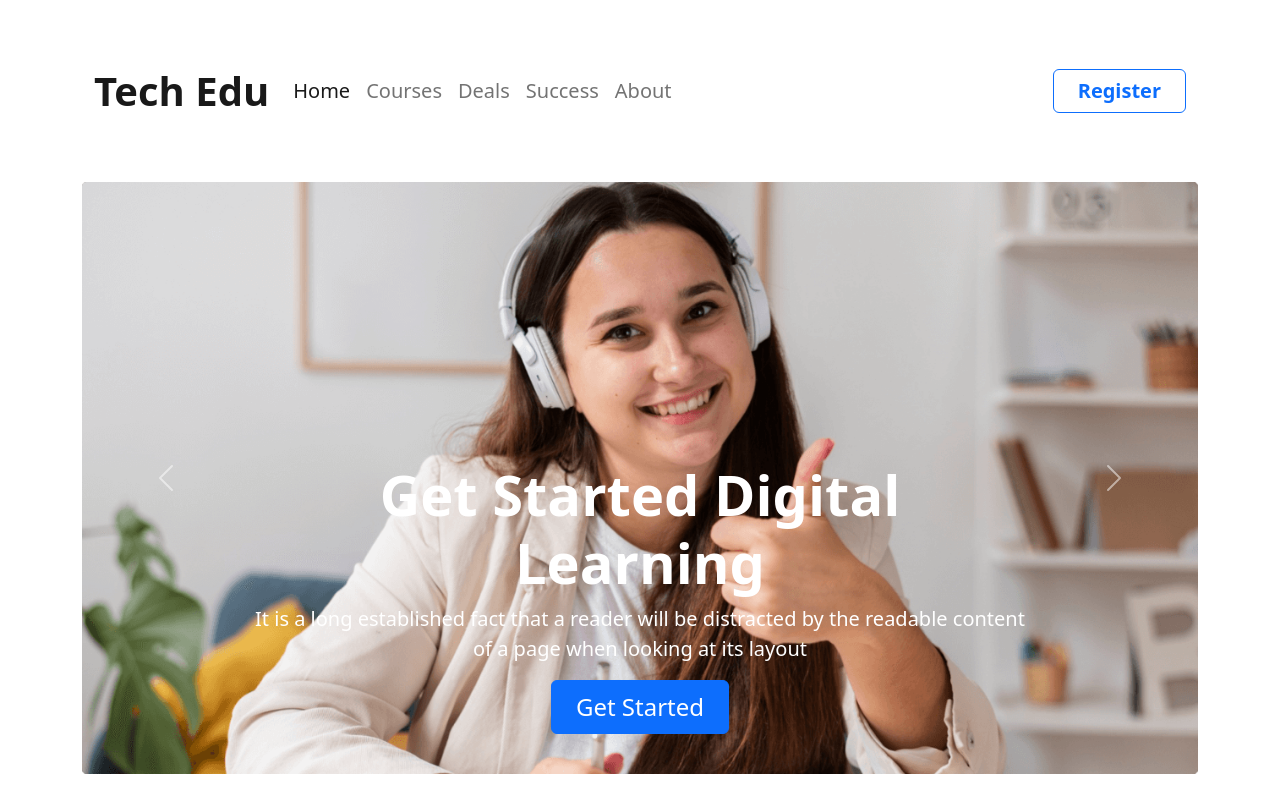
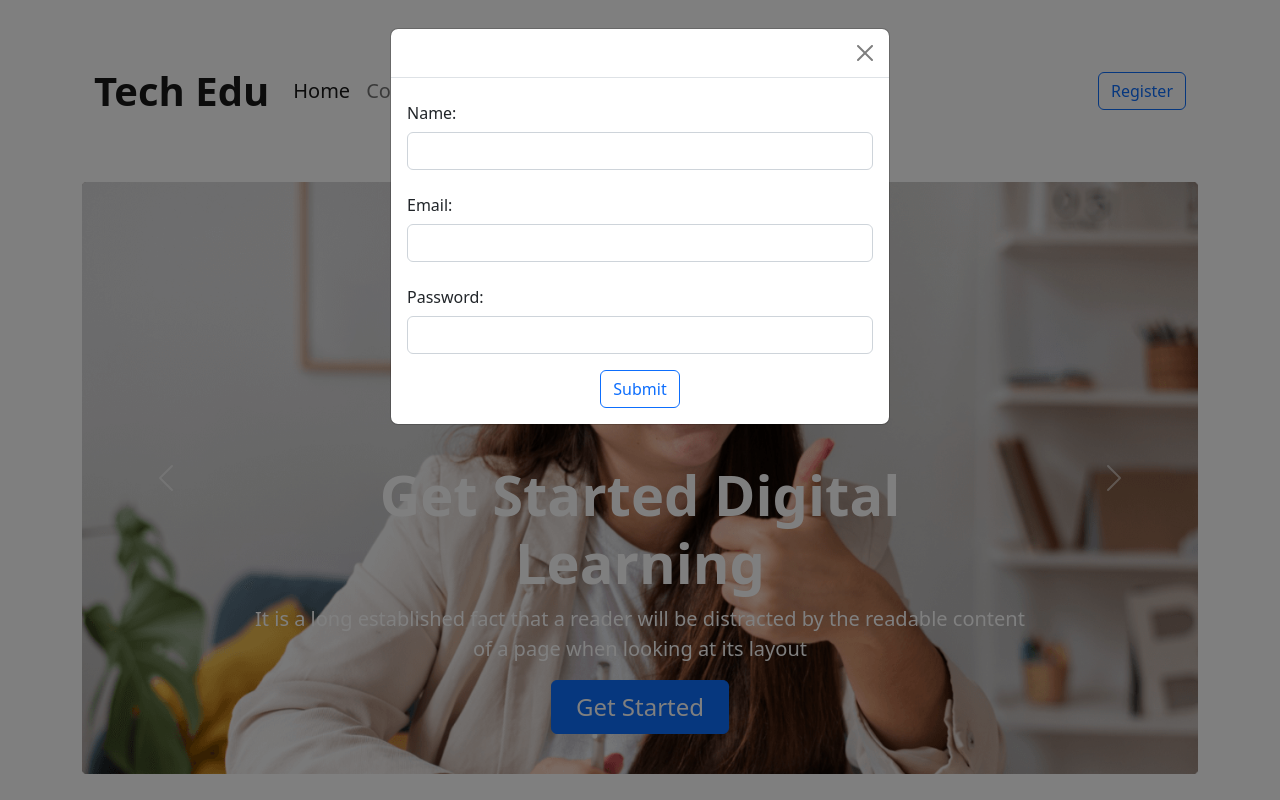
Before and after one commit to Mamun-Ashraf/tech-edu, a plain HTML site: page index.html in a window 1280 px wide. Both pictures are taken after a click on the button "Register". Shown: the top 800 px of the page. Drawn offline with nearby package versions, Linux system fonts and the light colour scheme.

Commit message:
added modal in register button

```diff
--- a/index.html
+++ b/index.html
@@ -43,7 +43,8 @@
                             <a class="nav-link" href="#">About</a>
                         </li>
                     </ul>
-                    <button class="btn border-primary text-primary fs-5 fw-bold px-4" type="submit">Register</button>
+                    <button type="button" class="btn btn-outline-primary" data-bs-toggle="modal"
+                        data-bs-target="#exampleModal">Register</button>
                 </div>
             </div>
         </nav>
@@ -247,29 +248,36 @@
             </div>
             <div>
                 <!-- Trigger the modal with a button -->
-                <button type="button" class="btn btn-light">Register
+                <button type="button" class="btn btn-light" data-bs-toggle="modal"
+                    data-bs-target="#exampleModal">Register
                     Now</button>
             </div>
-
             <!-- Modal -->
-            <div id="myModal" class="modal fade" tabindex="-1" role="dialog">
-                <div class="modal-dialog modal-dialog-centered" role="document">
-
-                    <!-- Modal content-->
+            <div class="modal fade" id="exampleModal" tabindex="-1" aria-labelledby="exampleModalLabel"
+                aria-hidden="true">
+                <div class="modal-dialog">
                     <div class="modal-content">
                         <div class="modal-header">
-                            <h4 class="modal-title">Modal Title</h4>
-                            <button type="button" class="close" data-dismiss="modal" aria-label="close"><span
-                                    aria-hidden="true">&times;</span>
-                            </button>
-
+                            <button type="button" class="btn-close" data-bs-dismiss="modal" aria-label="Close"></button>
                         </div>
                         <div class="modal-body">
-                            <p>Some text in the modal.</p>
-                        </div>
-                        <div class="modal-footer">
-                            <button type="button" class="btn btn-secondary" data-dismiss="modal">Close</button>
-                            <button type="button" class="btn btn-primary">Save change</button>
+                            <form>
+                                <div class="mb-3">
+                                    <label for="Name" class="col-form-label">Name:</label>
+                                    <input type="text" class="form-control" id="Name">
+                                </div>
+                                <div class="mb-3">
+                                    <label for="Email" class="col-form-label">Email:</label>
+                                    <input type="email" class="form-control" id="Email">
+                                </div>
+                                <div class="mb-3">
+                                    <label for="Password" class="col-form-label">Password:</label>
+                                    <input type="Password" class="form-control" id="Password">
+                                </div>
+                                <div class="text-center">
+                                    <button type="submit" class="btn btn-outline-primary">Submit</button>
+                                </div>
+                            </form>
                         </div>
                     </div>
                 </div>
@@ -491,6 +499,7 @@
         </section>
         <!-- companies end -->
     </main>
+
     <footer class="bg-dark text-center text-white edu-footer d-flex justify-content-center align-items-center">
         <div>
             <h1 class="fw-bold">Tech Edu</h1>
```
